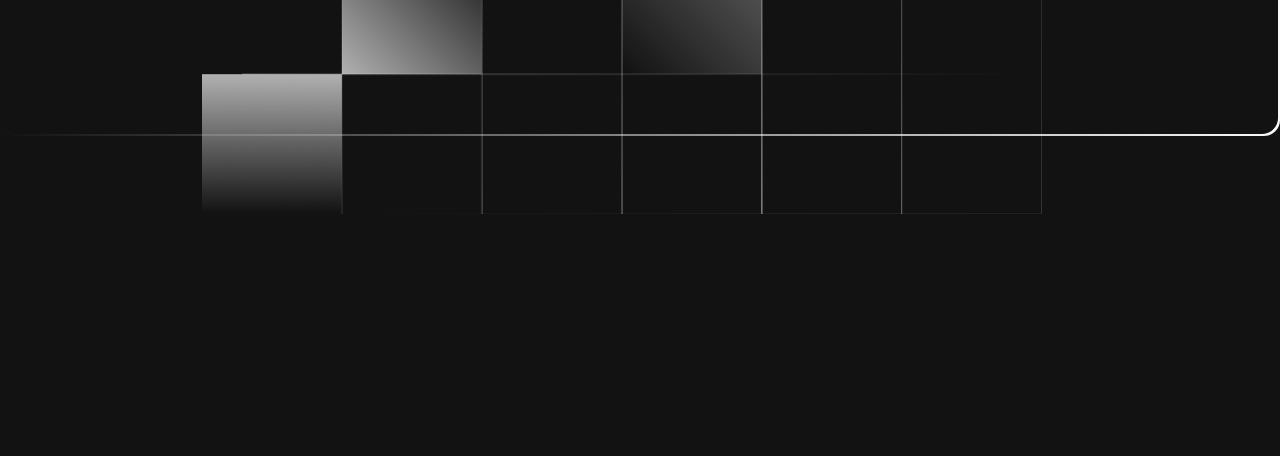
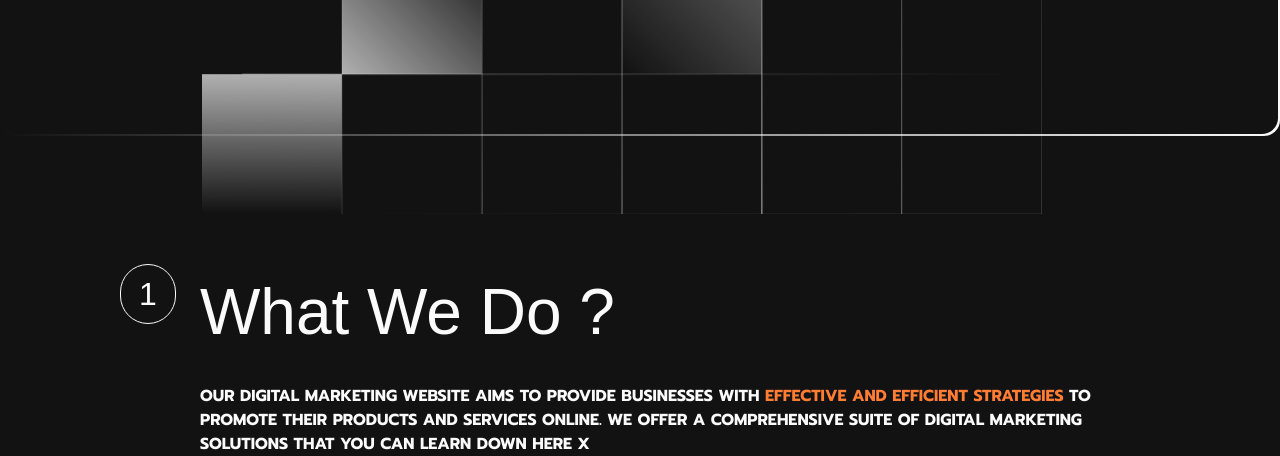
Before and after one commit to syifaulqolbii/symphony, a website: page index.html in a window 1280 px wide. Shown: the part 693-1149 px from the top of the page. Before the commit the page ends 907 px from the top, so only its background shows below. Drawn offline with Linux system fonts and the light colour scheme.

Commit message:
add about section

```diff
--- a/index.html
+++ b/index.html
@@ -81,5 +81,31 @@
       </div>
     </header>
     <!-- Hero Section End -->
+
+    <!-- About us start -->
+    <section class="container mt-[128px]">
+      <div class="flex flex-row gap-[24px]">
+        <div
+          class="flex h-[60px] w-[60px] items-center justify-center rounded-full border-[1px] border-putih"
+        >
+          <span class="font-heading text-[32px] text-putih">1</span>
+        </div>
+        <div class="flex w-[1032px] flex-col gap-[24px]">
+          <h1 class="font-heading text-[64px] text-putih">What We Do ?</h1>
+          <p
+            class="font-body font-black uppercase leading-[24px] text-[26] text-putih"
+          >
+            Our digital marketing website aims to provide businesses with
+            <span class="text-secondary"
+              >effective and efficient strategies</span
+            >
+            to promote their products and services online. We offer a
+            comprehensive suite of digital marketing solutions that you can
+            learn DOWN HERE x
+          </p>
+        </div>
+      </div>
+    </section>
+    <!-- About us end -->
   </body>
 </html>
```
Also changed, not shown: dist/output.css.
